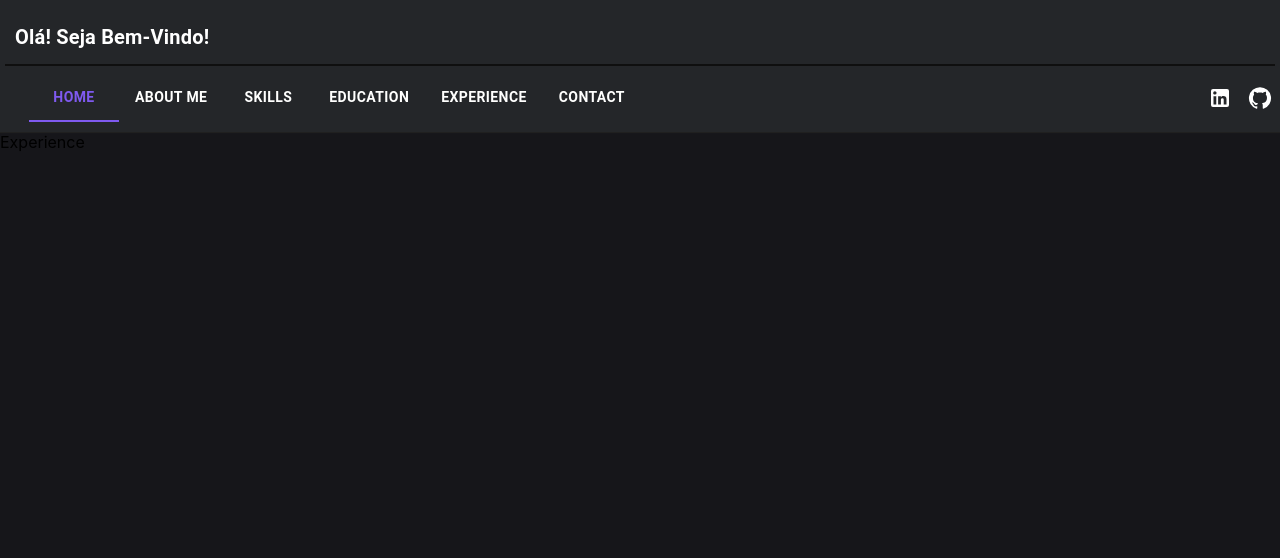
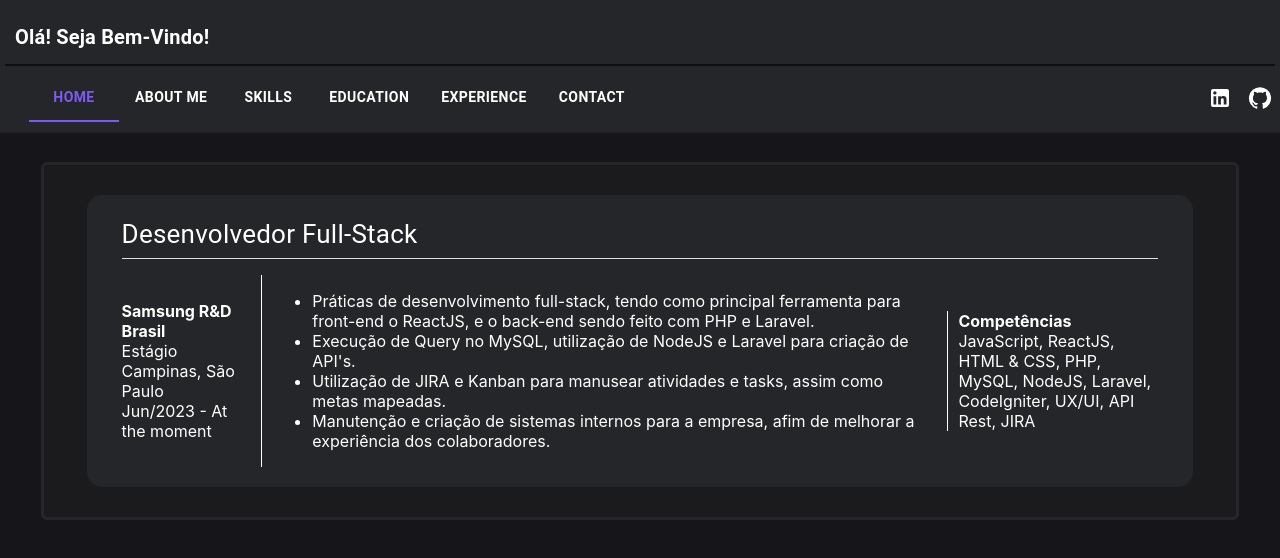
Before and after one commit to andrelssn/andre-santos-portfolio, a React (Create React App) app: page /experience in a window 1280 px wide. Shown: the top 558 px of the page. Built offline with nearby package versions, Linux system fonts and the light colour scheme.

Commit message:
experience - feat: experience page w/ information

```diff
--- a/src/Views/Experience/Experience.js
+++ b/src/Views/Experience/Experience.js
@@ -1,9 +1,53 @@
-import { Box } from "@mui/material";
+import { Fade, Typography, Divider } from "@mui/material";
+
+import "./Style.css";
 
 export default function Experience() {
     return (
-        <div>
-            Experience
-        </div>
+        <Fade in={true}>
+            <nav className="experience-container">
+                <section className="experience-section">
+                    <Typography fontSize={26} color="var(--main-text)">
+                        Desenvolvedor Full-Stack
+                    </Typography>
+
+                    <Divider sx={{ backgroundColor: "var(--main-text)", mt: 0.5, mb: 2 }}/>
+
+                    <div className="job-information-box">
+                        <div>
+                            <span style={{ fontWeight: "bold" }}>Samsung R&D Brasil</span><br/>
+                            <span>Estágio</span><br/>
+                            <span>Campinas, São Paulo</span><br/>
+                            <span>Jun/2023 - At the moment</span>
+                        </div>
+
+                        <div style={{ marginLeft: 25, paddingLeft: 10, borderLeft: "1px solid var(--main-text)" }}>
+                            <ul className="ul-list">
+                                <li>
+                                    Práticas de desenvolvimento full-stack, tendo como principal ferramenta para front-end o ReactJS, e o back-end sendo feito com PHP e Laravel.
+                                </li>
+
+                                <li>
+                                    Execução de Query no MySQL, utilização de NodeJS e Laravel para criação de API's.
+                                </li>
+
+                                <li>
+                                    Utilização de JIRA e Kanban para manusear atividades e tasks, assim como metas mapeadas.
+                                </li>
+
+                                <li>
+                                    Manutenção e criação de sistemas internos para a empresa, afim de melhorar a experiência dos colaboradores.
+                                </li>
+                            </ul>
+                        </div>
+
+                        <div style={{ marginLeft: 25, paddingLeft: 10, borderLeft: "1px solid var(--main-text)", maxWidth: 200 }}>
+                            <span style={{ fontWeight: "bold" }}>Competências</span><br/>
+                            <span>JavaScript, ReactJS, HTML & CSS, PHP, MySQL, NodeJS, Laravel, CodeIgniter, UX/UI, API Rest, JIRA</span>
+                        </div>
+                    </div>
+                </section>
+            </nav>
+        </Fade>
     );
 }
--- /dev/null
+++ b/src/Views/Experience/Style.css
@@ -0,0 +1,32 @@
+.experience-container {
+    display: flex !important;
+    position: relative !important;
+    justify-self: center !important;
+    width: 90% !important;
+    margin-top: 30px !important;
+    padding: 30px 20px;
+    border: 3px solid var(--header) !important;
+    border-radius: 6px !important;
+    background-color: rgba(36, 35, 35, 0.397) !important;
+}
+
+.experience-section {
+    width: 90%;
+    margin: auto;
+    padding: 20px 35px;
+    background-color: var(--header) !important;
+    border-radius: 15px;
+}
+
+.experience-section span {
+    color: var(--main-text);
+}
+
+.job-information-box {
+    display: flex !important;
+    align-items: center !important;
+}
+
+.ul-list {
+    color: var(--main-text) !important;
+}
```
